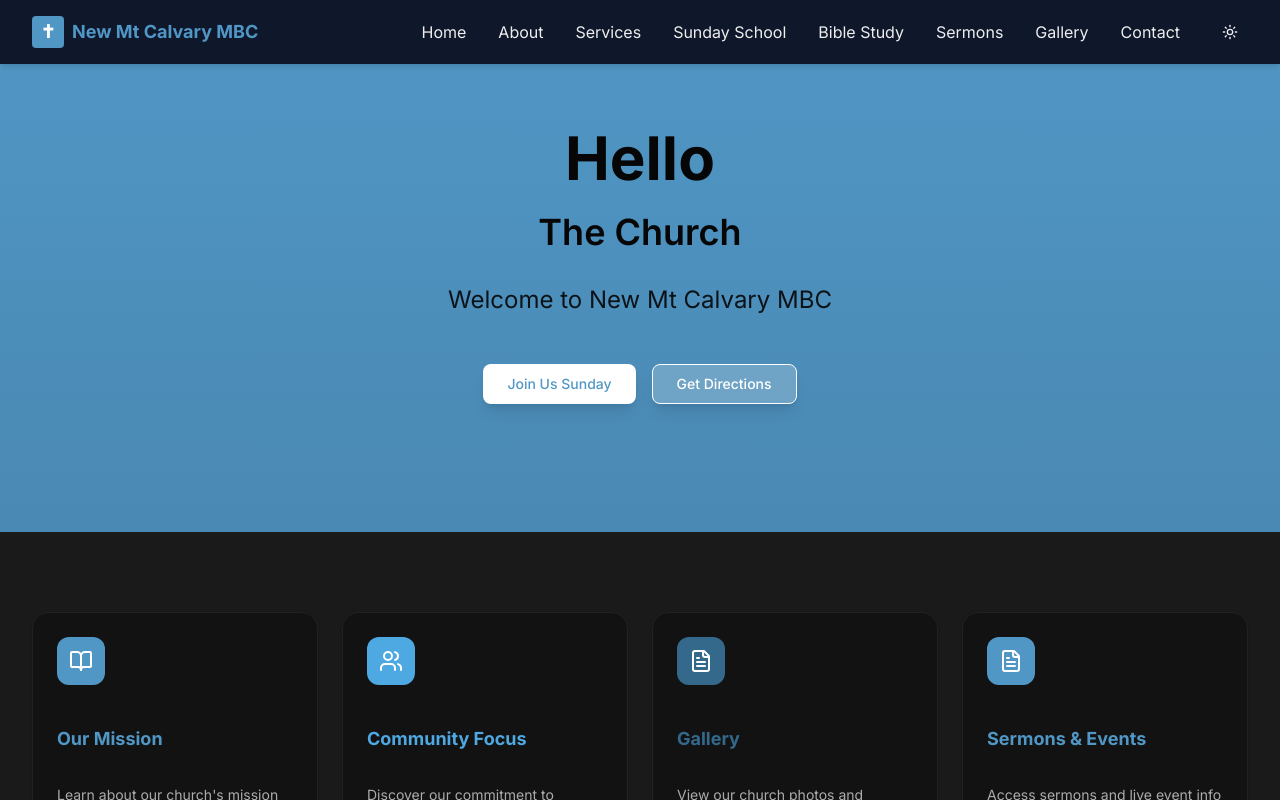
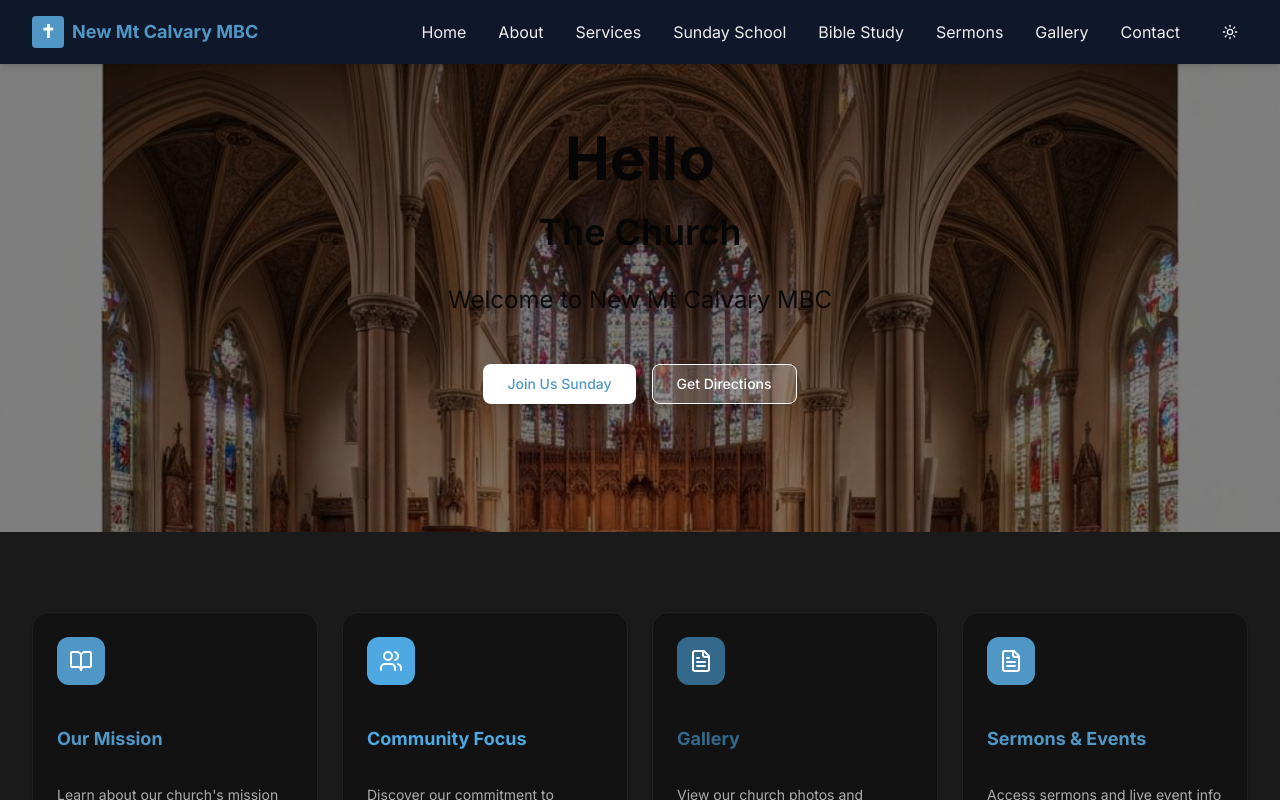
Before and after one commit to davisbryan595-lang/church, a Next.js app: page / in a window 1280 px wide. Shown: the top 800 px of the page. Built offline with nearby package versions, Linux system fonts and the light colour scheme.

Commit message:
Add church background image to hero section
cgen-7b4fbda93a9e49c3b0c5c73b1d574b50

```diff
--- a/app/page.tsx
+++ b/app/page.tsx
@@ -14,8 +14,15 @@ export default function Home() {
       <Navigation />
 
       {/* Hero Section - Minimal */}
-      <section className="relative bg-gradient-to-b from-primary to-primary/90 text-primary-foreground pt-32 pb-32">
-        <div className="max-w-7xl mx-auto px-4 sm:px-6 lg:px-8 text-center">
+      <section
+        className="relative bg-gradient-to-b from-primary to-primary/90 text-primary-foreground pt-32 pb-32 bg-cover bg-center bg-no-repeat"
+        style={{
+          backgroundImage: "url('/church-interior-sanctuary-architecture.jpg')",
+        }}
+      >
+        {/* Overlay */}
+        <div className="absolute inset-0 bg-black/50"></div>
+        <div className="max-w-7xl mx-auto px-4 sm:px-6 lg:px-8 text-center relative z-10">
           <h1 className="text-4xl md:text-6xl font-bold mb-6">Hello</h1>
           <h2 className="text-2xl md:text-4xl font-semibold mb-8">The Church</h2>
           <p className="text-xl md:text-2xl text-primary-foreground/90 mb-12">Welcome to New Mt Calvary MBC</p>
```
